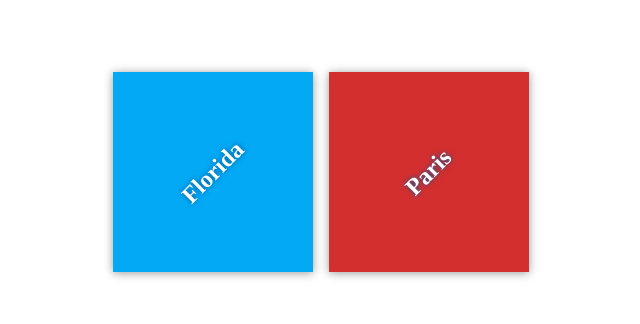
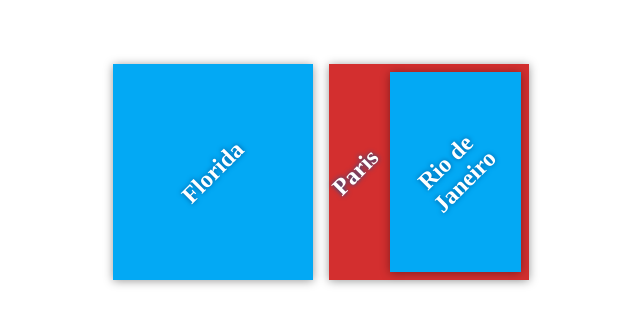
Before and after one commit to shubhamshree10/my-travel-plans, a plain HTML site: page index.html in a window 1280 px wide. Shown: the part 228-552 px from the top of the page, without its empty margins (319-959 px from the left). Drawn offline with Linux system fonts and the light colour scheme.

Commit message:
Add Rio as a Destination

```diff
--- a/index.html
+++ b/index.html
@@ -16,6 +16,9 @@
 
             <div class="destination" id="paris">
                 <h2>Paris</h2>
+
+             <div class="destination" id="rio">
+                <h2>Rio de Janeiro</h2>
             </div>
         </div>
     </div>
```
